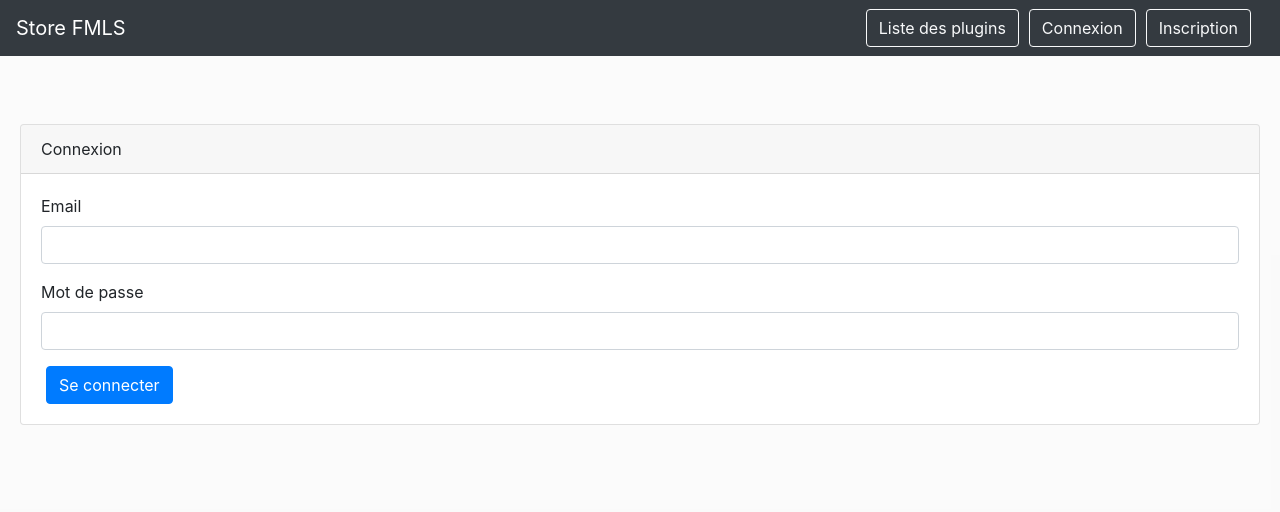
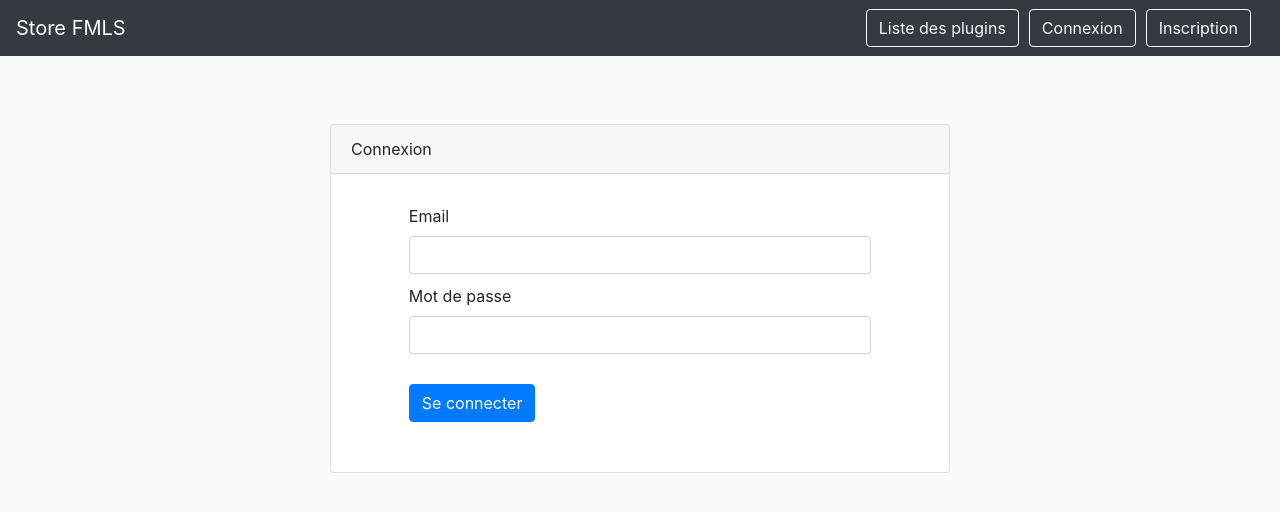
Before and after one commit to NathanStrobbe/programmable-web, a React (Create React App) app in the folder front-flms/: page /login in a window 1280 px wide. Shown: the top 512 px of the page. Built offline with nearby package versions, Linux system fonts and the light colour scheme; the HTML template or start-up script is replaced by a standard one.

Commit message:
More CSS

```diff
--- /dev/null
+++ b/front-flms/src/components/Login.css
@@ -0,0 +1,13 @@
+.Card {
+    width: 50%;
+    margin: 0 auto;
+}
+
+.form-group {
+    width: 80%;
+    margin: 10px auto;
+}
+
+.Button {
+    margin: 20px auto;
+}
--- a/front-flms/src/components/Login.js
+++ b/front-flms/src/components/Login.js
@@ -3,6 +3,7 @@ import { Redirect } from 'react-router-dom';
 import { Card, Form, Button, Alert } from 'react-bootstrap';
 import { useDispatch } from 'react-redux';
 import allActions from '../actions/action';
+import './Login.css';
 
 const Login = () => {
 
@@ -56,10 +57,10 @@ const Login = () => {
             {
                 redirectToReferrer ? <Redirect to='/pluginsList' /> : null
             }
-            <Card>
+            <Card className="Card">
                 <Card.Header>Connexion</Card.Header>
                 <Card.Body>
-                    <Form onSubmit={handleSubmit}>
+                    <Form onSubmit={handleSubmit} className="Form">
                         <Form.Group>
                             <Form.Label htmlFor="exampleEmail">Email</Form.Label>
                             <Form.Control type="email" name="email" id="email" value={email} onChange={handleEmailChange} />
@@ -75,7 +76,7 @@ const Login = () => {
                                 )
                             }
                         </Form.Group>
-                        <Button type="submit">Se connecter</Button>
+                        <Form.Group><Button type="submit" className="Button">Se connecter</Button></Form.Group>
                     </Form>
                 </Card.Body>
             </Card>
--- /dev/null
+++ b/front-flms/src/components/Register.css
@@ -0,0 +1,13 @@
+.Card {
+    width: 50%;
+    margin: 0 auto;
+}
+
+.form-group {
+    width: 80%;
+    margin: 10px auto;
+}
+
+.Button {
+    margin: 20px auto;
+}
--- a/front-flms/src/components/Register.js
+++ b/front-flms/src/components/Register.js
@@ -1,6 +1,7 @@
 import React, { useState } from 'react';
 import { Redirect } from 'react-router-dom';
 import { Card, Form, Button, Alert } from 'react-bootstrap';
+import './Register.css';
 
 const Register = () => {
 
@@ -46,12 +47,12 @@ const Register = () => {
             {
                 redirectToReferrer ? <Redirect to='/connexion' /> : null
             }
-            <Card>
+            <Card className="Card">
                 <Card.Header>Inscription</Card.Header>
                 <Card.Body>
                     <Form onSubmit={handleSubmit}>
                         <Form.Group>
-                            <Form.Label htmlFor="userName">User Name</Form.Label>
+                            <Form.Label htmlFor="userName">Pseudo</Form.Label>
                             <Form.Control name="userName" id="userName" value={username} onChange={e => setUsername(e.target.value)} />
                         </Form.Group>
                         <Form.Group>
@@ -69,7 +70,7 @@ const Register = () => {
                             <Form.Label htmlFor="examplePassword">Mot de passe</Form.Label>
                             <Form.Control type="password" name="password" id="password" value={password} onChange={e => setPassword(e.target.value)} />
                         </Form.Group>
-                        <Button>Enregistrer</Button>
+                        <Form.Group><Button type="submit" className="Button">Enregistrer</Button></Form.Group>
                     </Form>
                 </Card.Body>
             </Card>
```
